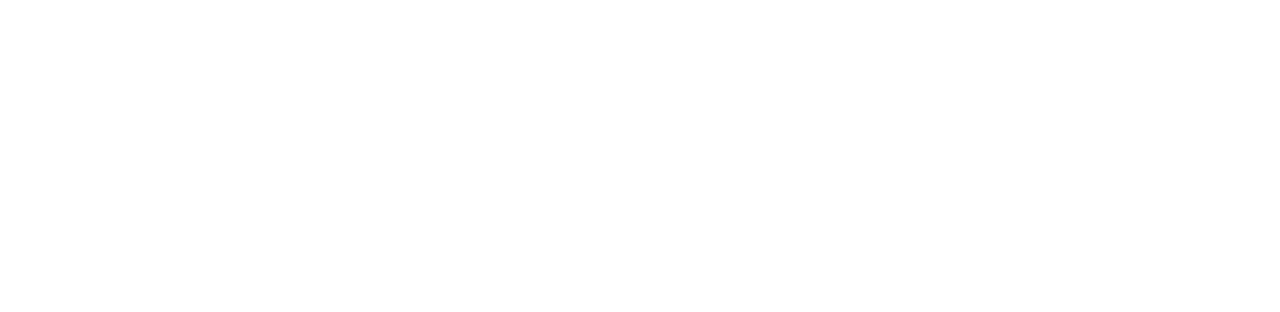
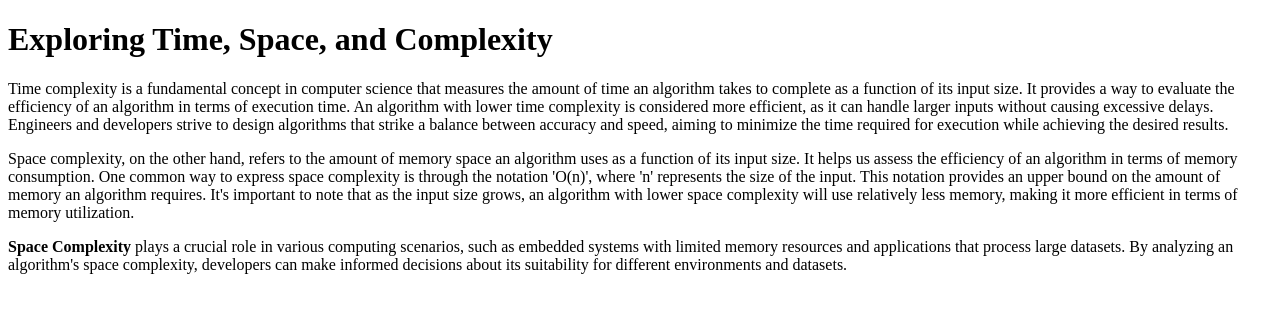
Before and after one commit to acciojob/time-and-space-complexity-Vgpatil2103, a website: page main.html in a window 1280 px wide. Drawn offline with Linux system fonts and the light colour scheme.

Commit message:
created a submission

```diff
--- a/main.html
+++ b/main.html
@@ -7,7 +7,12 @@
 </head>
 
 <body>
-	<!-- the entire body must be written by student -->
+	<body>
+    <h1>Exploring Time, Space, and Complexity</h1>
+    <p>Time complexity is a fundamental concept in computer science that measures the amount of time an algorithm takes to complete as a function of its input size. It provides a way to evaluate the efficiency of an algorithm in terms of execution time. An algorithm with lower time complexity is considered more efficient, as it can handle larger inputs without causing excessive delays. Engineers and developers strive to design algorithms that strike a balance between accuracy and speed, aiming to minimize the time required for execution while achieving the desired results.</p>
+    <p>Space complexity, on the other hand, refers to the amount of memory space an algorithm uses as a function of its input size. It helps us assess the efficiency of an algorithm in terms of memory consumption. One common way to express space complexity is through the notation 'O(n)', where 'n' represents the size of the input. This notation provides an upper bound on the amount of memory an algorithm requires. It's important to note that as the input size grows, an algorithm with lower space complexity will use relatively less memory, making it more efficient in terms of memory utilization.</p>
+    <p><b>Space Complexity</b> plays a crucial role in various computing scenarios, such as embedded systems with limited memory resources and applications that process large datasets. By analyzing an algorithm's space complexity, developers can make informed decisions about its suitability for different environments and datasets.</p>
+</body>
     <script type="text/javascript" src="./script.js">
 </script>
 
```
